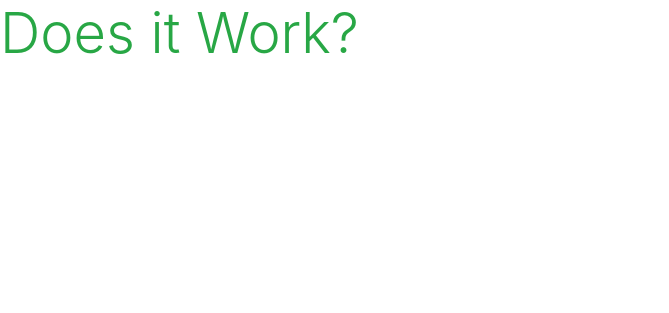
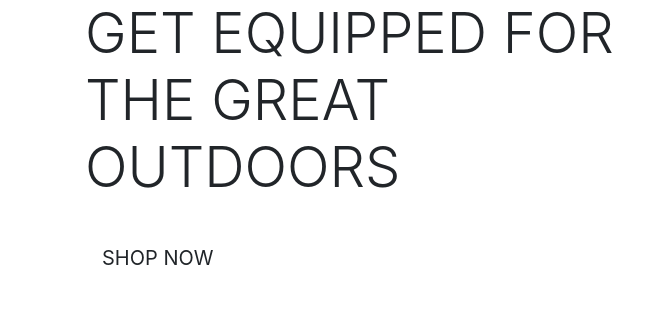
Before and after one commit to SimGriff/trek-outdoor, a Django app: page / in a window 1280 px wide. Shown: the top 313 px of the page, without its empty margins (0-669 px from the left). Run offline with Django 3.2, Linux system fonts and the light colour scheme.

Commit message:
Added home page content

```diff
--- a/home/templates/home/index.html
+++ b/home/templates/home/index.html
@@ -1,6 +1,27 @@
 {% extends "base.html" %}
 {% load static %}
 
+{% block page_header %}
+    <div class="container header-container">
+        <div class="row">
+            <div class="col"></div>
+        </div>
+    </div>
+{% endblock %}
+
 {% block content %}
-    <h1 class="display-4 text-success">Does it Work?</h1>
+    <div class="container h-100">
+        <div class="row h-100">
+            <div class="col-7 col-md-6 my-auto">
+                <h1 class="display-4 logo-font text-uppercase text-black">
+                    Get equipped for the great outdoors
+                </h1>
+                <div class="my-4">
+                    <h4>
+                        <a href="" class="btn btn-lg rounded-2 text-uppercase py-3 shop-button">Shop Now</a>
+                    </h4>
+                </div>
+            </div>
+        </div>
+    </div>
 {% endblock %}
```
